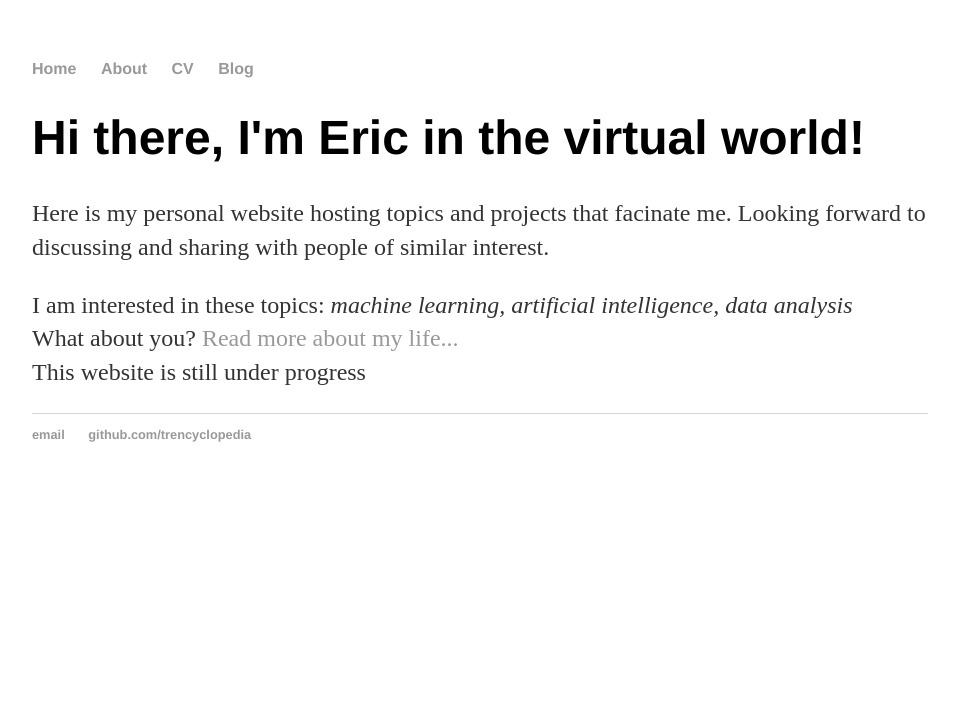
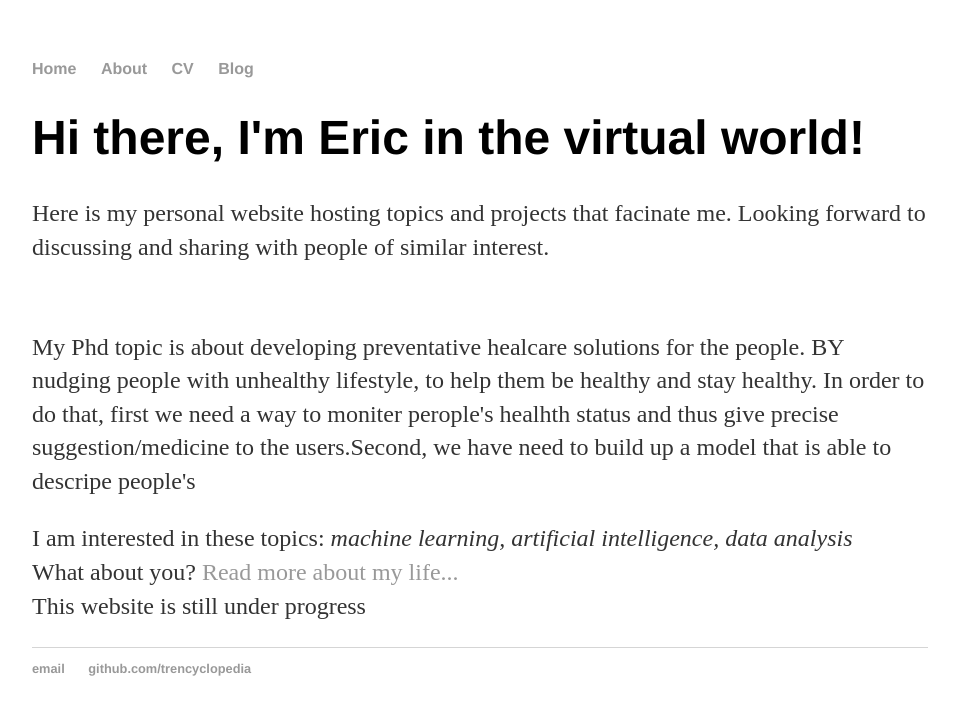
Before and after one commit to trencyclopedia/trencyclopedia.github.io, a Jekyll site: the page built from index.html, in a window 1280 px wide. Shown: the top 715 px of the page, without its empty margins (160-1116 px from the left). Built offline with Jekyll 4.4.1, drawn with Linux system fonts in a browser that asks for light colours.

Commit message:
Update index.html

```diff
--- a/index.html
+++ b/index.html
@@ -6,6 +6,11 @@ title: Eric, the virtual world
         <h1>Hi there, I'm Eric in the virtual world!</h1>
 
 	<p>Here is my personal website hosting topics and projects that facinate me. Looking forward to discussing and sharing with people of similar interest.</p>
+	<br>
+	<p>My Phd topic is about developing preventative healcare solutions for the people. BY nudging people with unhealthy lifestyle, to help them be healthy and stay healthy.
+	In order to do that, first we need a way to moniter perople's healhth status and thus give precise suggestion/medicine to the users.Second, we have need to build up a
+	model that is able to descripe people's
+	</p>
 	<p>I am interested in these topics: <em>machine learning, artificial intelligence, data analysis</em>
         <br>
 	What about you? <a href="/about">Read more about my life...</a>
```
